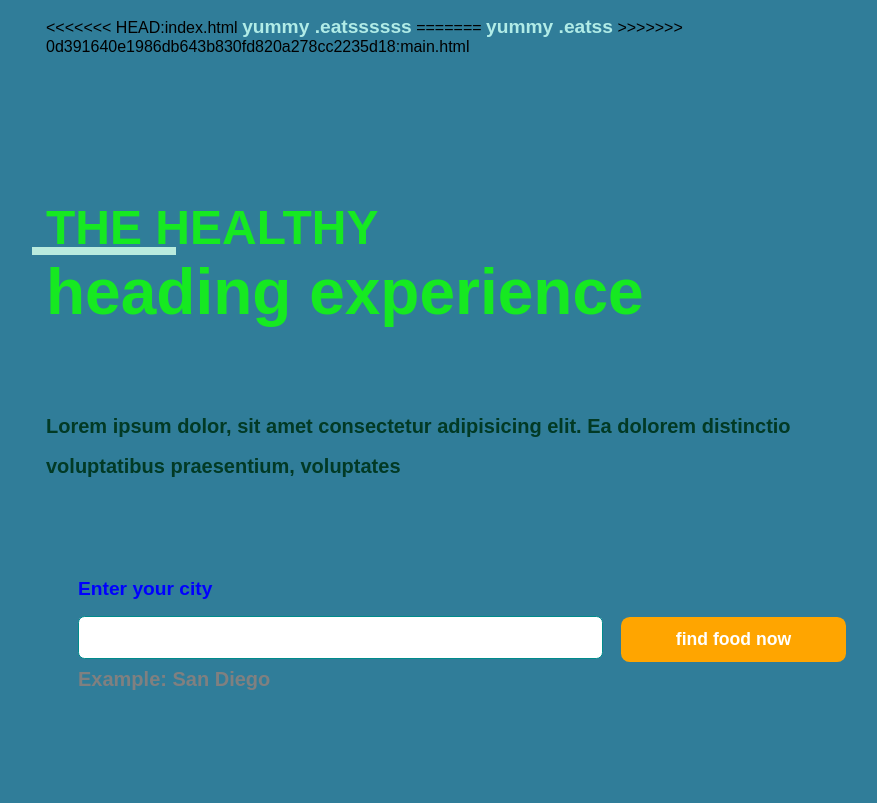
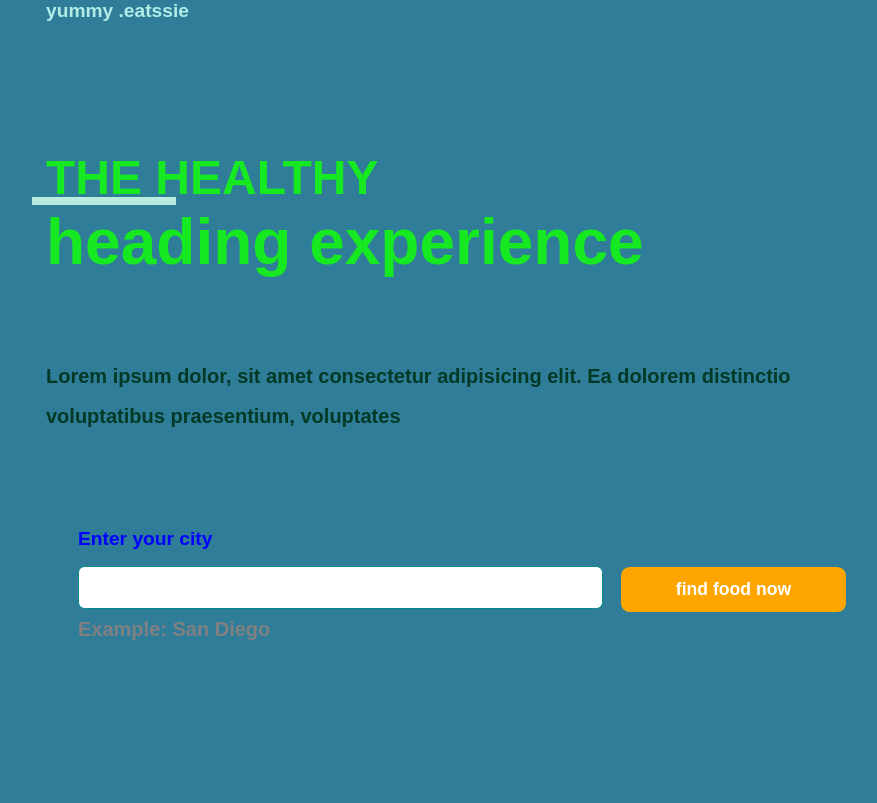
Before and after one commit to namidev05/design, a plain HTML site: page index.html in a window 1280 px wide. Shown: the top 803 px of the page, without its empty margins (18-895 px from the left). Drawn offline with Linux system fonts and the light colour scheme.

Commit message:
title change

```diff
--- a/index.html
+++ b/index.html
@@ -9,12 +9,9 @@
 <body>
     <div class="container">
         <section class="top">
-            <header>
-<<<<<<< HEAD:index.html
-                <a href="#">yummy .eatssssss</a>
-=======
-                <a href="#">yummy .eatss</a>
->>>>>>> 0d391640e1986db643b830fd820a278cc2235d18:main.html
+
+                <a href="#">yummy .eatssie</a>
+
             </header>
             <h1><span>the healthy</span> heading experience</h1>
             <p>Lorem ipsum dolor, sit amet consectetur adipisicing elit. Ea dolorem distinctio voluptatibus praesentium, voluptates </p>
```
